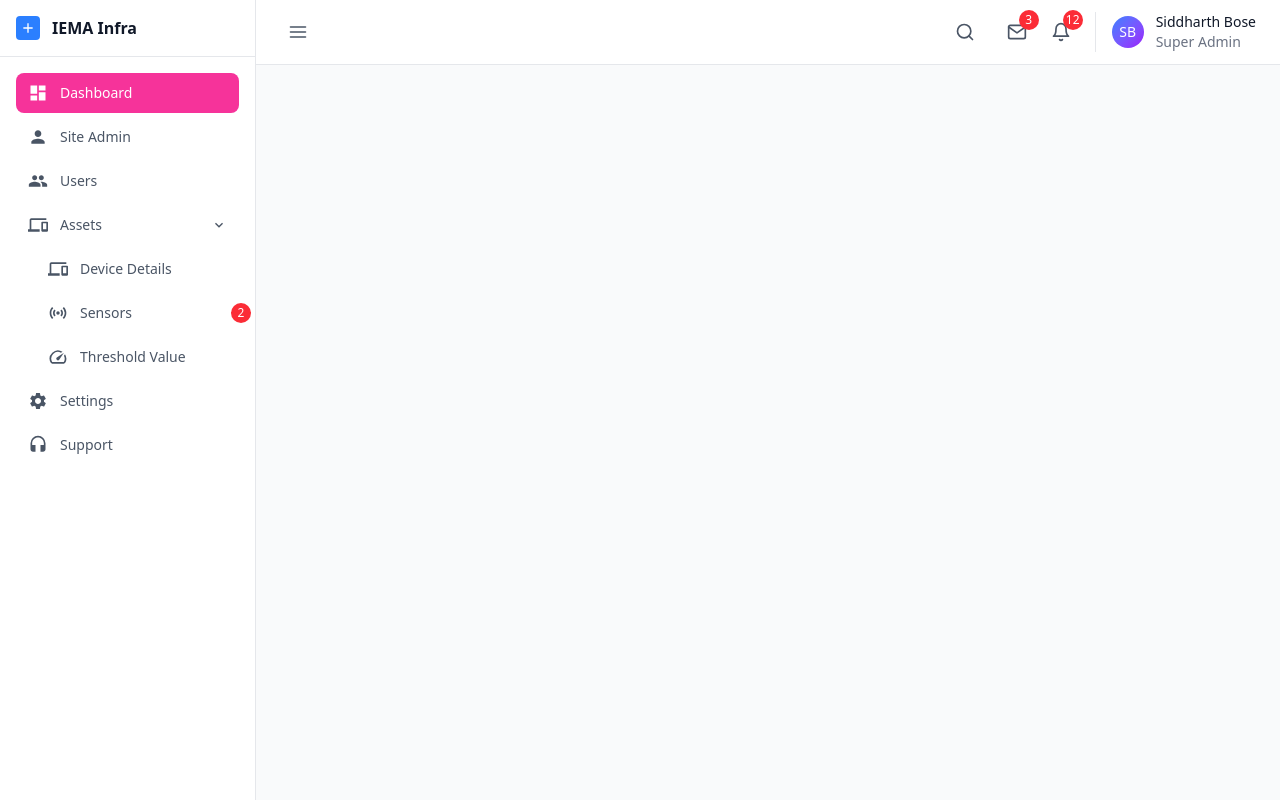
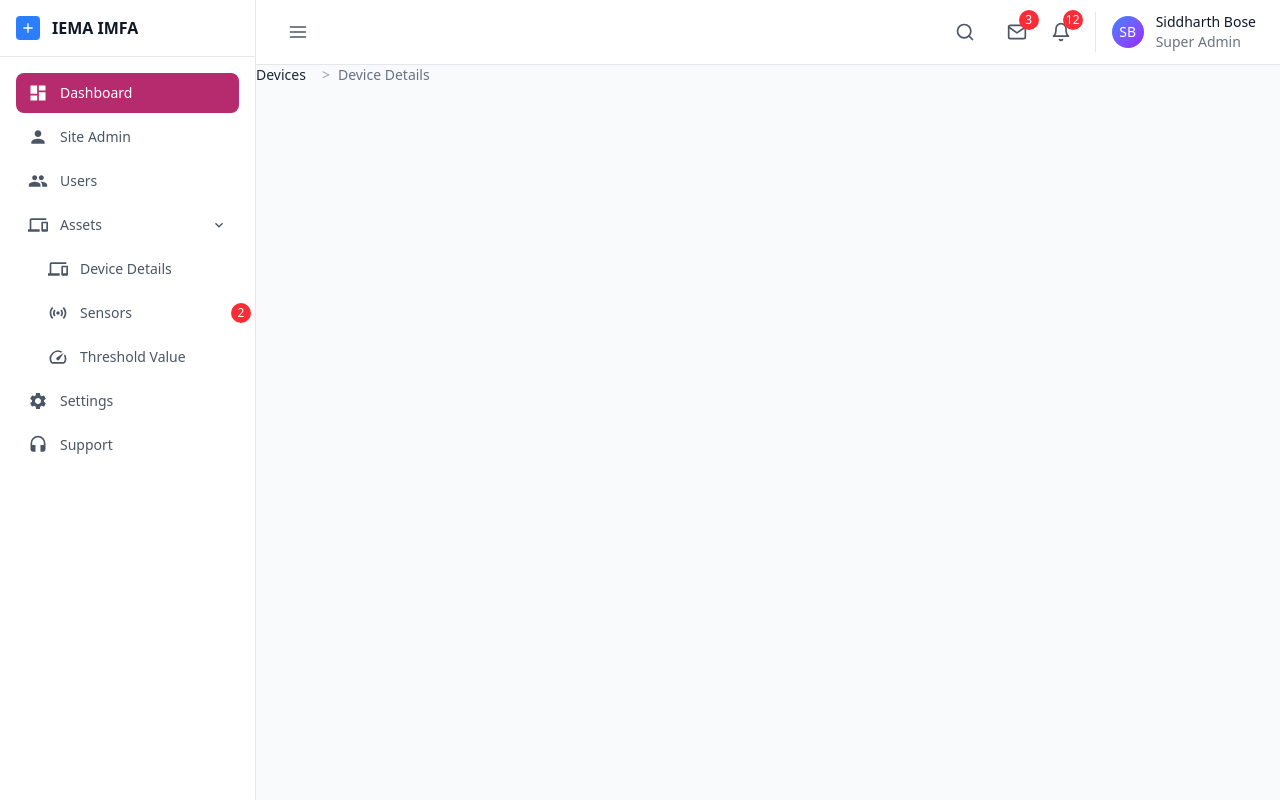
Before and after one commit to debugxyzee/infra, a React (Vite) app: page /superadmin in a window 1280 px wide. Built offline with nearby package versions, Linux system fonts and the light colour scheme.

Commit message:
feat: Add Breadcrumb component and integrate it into Layout; update Sidebar styles and active item color

```diff
--- a/src/Component/SuperAdmin/Breadcrumb.jsx
+++ b/src/Component/SuperAdmin/Breadcrumb.jsx
@@ -1,9 +1,36 @@
-import React from 'react'
+import React from "react";
 
-function Breadcrumb() {
+// eg:
+// const breadcrumbItems = [
+//   { text: "Devices", link: "/devices" },
+//   { text: "Device Details" },
+// ];
+
+const Breadcrumb = ({ items }) => {
   return (
-    <div>Breadcrumb</div>
-  )
-}
+    <nav className="flex items-center space-x-2 text-sm">
+      {items.map((item, index) => (
+        <React.Fragment key={index}>
+          {index > 0 && <span className="text-gray-400 mx-2">&gt;</span>}
+          <span
+            className={`${
+              index === items.length - 1
+                ? "text-gray-500 cursor-default"
+                : "text-gray-800 hover:text-gray-600 cursor-pointer"
+            }`}
+          >
+            {item.link && index !== items.length - 1 ? (
+              <a href={item.link} className="hover:underline">
+                {item.text}
+              </a>
+            ) : (
+              item.text
+            )}
+          </span>
+        </React.Fragment>
+      ))}
+    </nav>
+  );
+};
 
-export default Breadcrumb
+export default Breadcrumb;
--- a/src/Component/SuperAdmin/Sidebar.jsx
+++ b/src/Component/SuperAdmin/Sidebar.jsx
@@ -2,7 +2,13 @@ import React, { useState } from "react";
 import {
   MdAdd,
   MdKeyboardArrowDown,
-  MdKeyboardArrowRight
+  MdKeyboardArrowRight,
+  MdDashboard,
+  MdPeople,
+  MdSettings,
+  MdFolder,
+  MdBarChart,
+  MdHelp
 } from "react-icons/md";
 import { FiX } from "react-icons/fi";
 import { navItems } from "../../Data/sidebarData";
@@ -21,7 +27,8 @@ function Sidebar({ isOpen, onClose, className = "" }) {
       "w-full flex items-center gap-3 px-3 py-2.5 text-left rounded-lg transition-colors";
     if (isChild) baseClasses += " ml-6 pl-2";
     if (item.isActive) {
-      baseClasses += " bg-pink-500 text-white";
+      baseClasses += " text-white";
+      baseClasses += " bg-[#B52B6E]"; // Updated active color
     } else {
       baseClasses += " text-gray-600 hover:bg-gray-50";
     }
@@ -62,10 +69,10 @@ function Sidebar({ isOpen, onClose, className = "" }) {
 
   return (
     <>
-      {/* Mobile Overlay */}
+      {/* Mobile Overlay - Only show on mobile when sidebar is open */}
       {isOpen && (
         <div
-          className="lg:hidden fixed inset-0 bg-black bg-opacity-50 z-40"
+          className="lg:hidden fixed inset-0 backdrop-blur bg-opacity-50 z-40"
           onClick={onClose}
         />
       )}
@@ -73,32 +80,33 @@ function Sidebar({ isOpen, onClose, className = "" }) {
       {/* Sidebar */}
       <div className={`
         fixed lg:static inset-y-0 left-0 z-50
-        w-64 bg-white border-r border-gray-200 h-screen flex flex-col
-        transform transition-transform duration-300 ease-in-out
+        w-64 bg-white border-r border-gray-200 h-full lg:h-screen flex flex-col
+        transform transition-transform duration-300 ease-in-out lg:transition-none
         ${isOpen ? 'translate-x-0' : '-translate-x-full lg:translate-x-0'}
+        ${!isOpen && 'lg:-translate-x-full'}
         ${className}
       `}>
         {/* Header */}
-        <div className="flex items-center justify-between p-4 border-b border-gray-200">
-          <div className="flex items-center gap-3">
-            <div className="w-6 h-6 bg-blue-500 rounded flex items-center justify-center">
+        <div className="flex items-center justify-between p-4 border-b border-gray-200 flex-shrink-0">
+          <div className="flex items-center gap-3 min-w-0">
+            <div className="w-6 h-6 bg-blue-500 rounded flex items-center justify-center flex-shrink-0">
               <MdAdd className="w-4 h-4 text-white" />
             </div>
-            <span className="font-semibold text-gray-900">IEMA Infra</span>
+            <span className="font-semibold text-gray-900 truncate uppercase">IEMA IMFA</span>
           </div>
 
           {/* Close button for mobile */}
           <button
             onClick={onClose}
-            className="lg:hidden p-1 hover:bg-gray-100 rounded-md transition-colors"
+            className="lg:hidden p-1 hover:bg-gray-100 rounded-md transition-colors flex-shrink-0"
           >
             <FiX className="w-5 h-5 text-gray-600" />
           </button>
         </div>
 
         {/* Navigation */}
-        <nav className="flex-1 p-4 overflow-y-auto">
-          <ul className="space-y-1">{navItems.map((item) => renderNavItem(item))}</ul>
+        <nav className="flex-1 p-4 overflow-y-auto overflow-x-hidden">
+          <ul className="space-y-1 min-w-0">{navItems.map((item) => renderNavItem(item))}</ul>
         </nav>
       </div>
     </>
--- a/src/Layout/SuperAdmin/Layout.jsx
+++ b/src/Layout/SuperAdmin/Layout.jsx
@@ -1,7 +1,9 @@
 // src/Layout/SuperAdmin/Layout.js
-import { useEffect, useState } from 'react';
-import Sidebar from '../../Component/SuperAdmin/Sidebar';
-import Topbar from '../../Component/SuperAdmin/Topbar';
+import { useEffect, useState } from "react";
+import Sidebar from "../../Component/SuperAdmin/Sidebar";
+import Topbar from "../../Component/SuperAdmin/Topbar";
+import Breadcrumb from "../../Component/SuperAdmin/Breadcrumb";
+
 function Layout() {
   const [sidebarOpen, setSidebarOpen] = useState(false);
   const [isLargeScreen, setIsLargeScreen] = useState(false);
@@ -11,22 +13,18 @@ function Layout() {
     const checkScreenSize = () => {
       const isLarge = window.innerWidth >= 1024;
       setIsLargeScreen(isLarge);
-      // On large screens, sidebar should be open by default
-      // On small screens, sidebar should be closed by default
-      if (isLarge && !sidebarOpen) {
-        setSidebarOpen(true);
-      }
     };
 
     checkScreenSize();
-    window.addEventListener('resize', checkScreenSize);
-    return () => window.removeEventListener('resize', checkScreenSize);
-  }, [sidebarOpen]);
+    window.addEventListener("resize", checkScreenSize);
+    return () => window.removeEventListener("resize", checkScreenSize);
+  }, []);
 
-  // Initialize sidebar state based on screen size
+  // Initialize sidebar state based on screen size only once
   useEffect(() => {
     const isLarge = window.innerWidth >= 1024;
     setSidebarOpen(isLarge);
+    setIsLargeScreen(isLarge);
   }, []);
 
   const handleMenuClick = () => {
@@ -39,16 +37,16 @@ function Layout() {
       setSidebarOpen(false);
     }
   };
-
+  const breadcrumbItems = [
+    { text: "Devices", link: "/devices" },
+    { text: "Device Details" },
+  ];
   return (
     <div className="flex h-screen bg-gray-50">
-      <Sidebar
-        isOpen={sidebarOpen}
-        onClose={closeSidebar}
-      />
+      <Sidebar isOpen={sidebarOpen} onClose={closeSidebar} />
       <div className="flex-1 flex flex-col min-w-0">
         <Topbar onMenuClick={handleMenuClick} />
-
+        <Breadcrumb items={breadcrumbItems} />
       </div>
     </div>
   );
```
Also changed, not shown: public/iemalogo.png (added).
